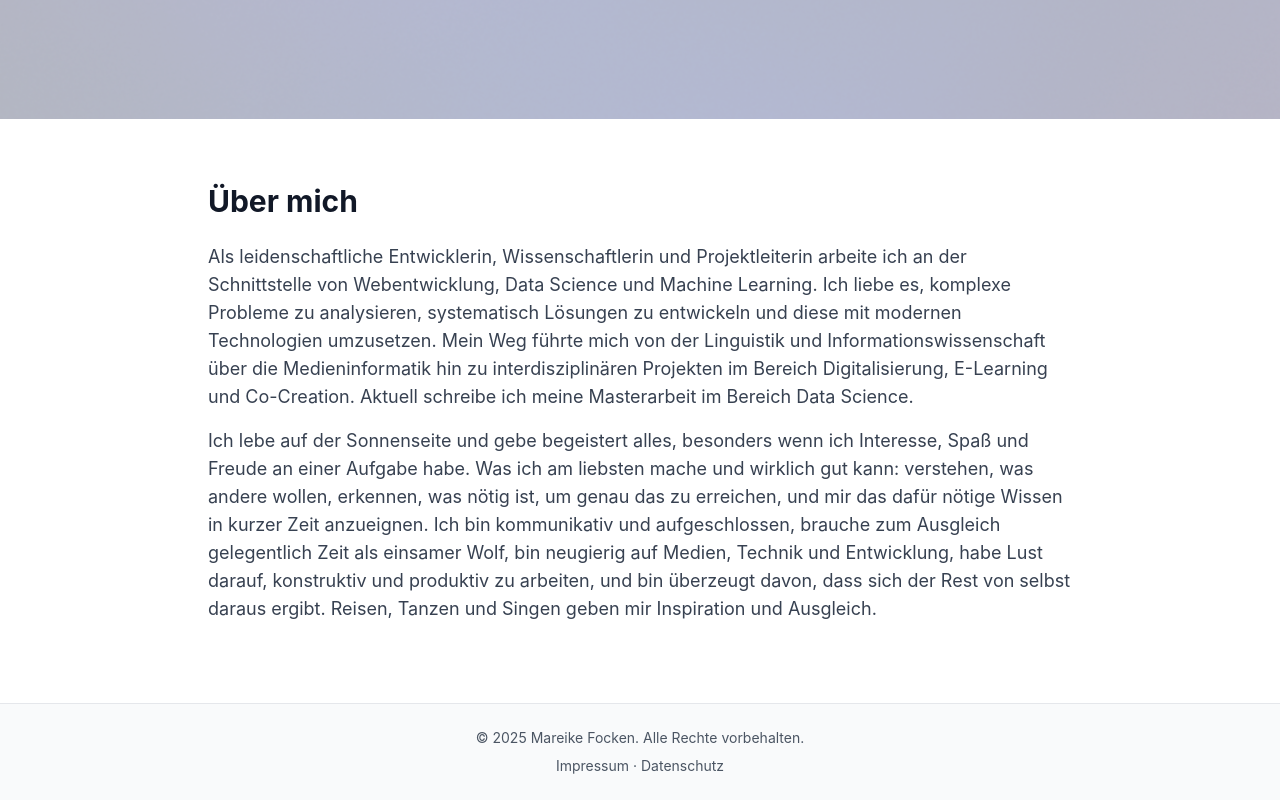
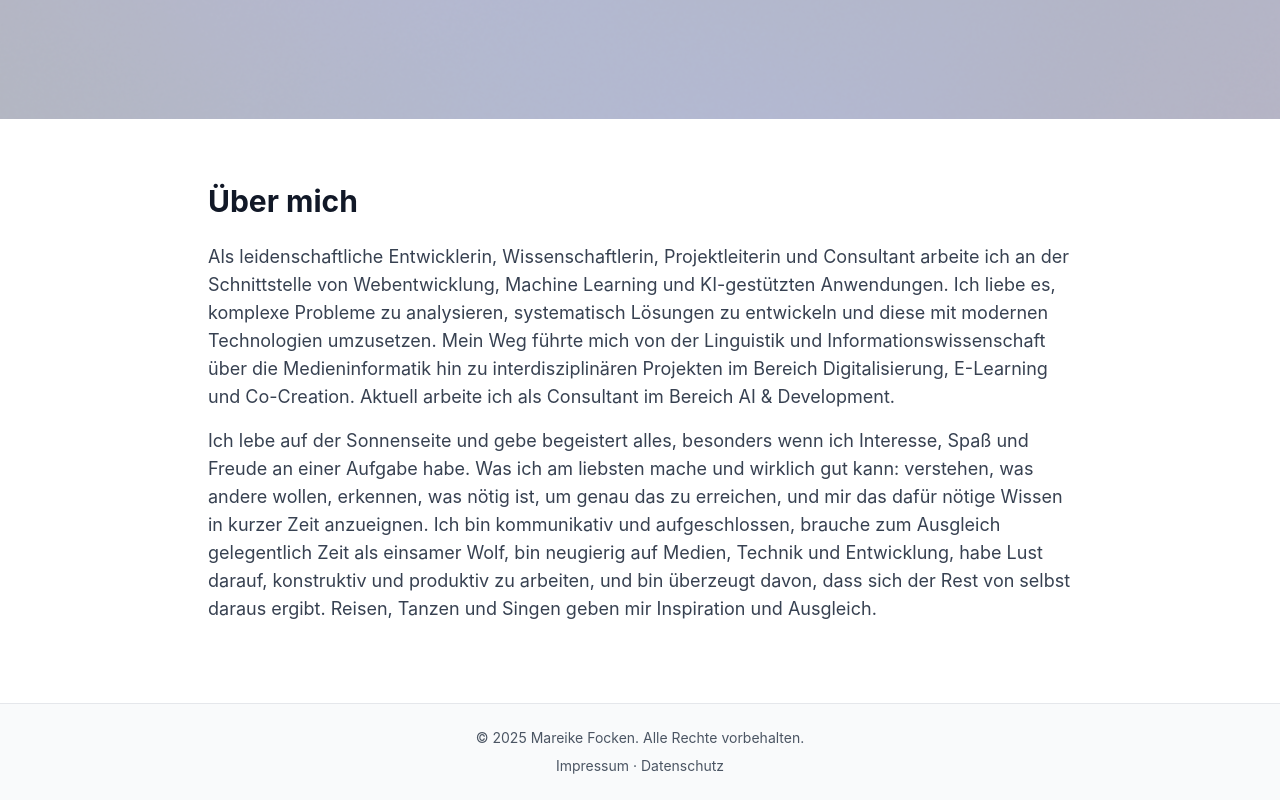
Before and after one commit to mafo3186/me, a Next.js app: page / in a window 1280 px wide. Shown: the part 742-1542 px from the top of the page. Built offline with nearby package versions, Linux system fonts and the light colour scheme.

Commit message:
updating intro-statement

```diff
--- a/app/page.tsx
+++ b/app/page.tsx
@@ -46,12 +46,12 @@ export default function Home() {
       <div className="max-w-4xl mx-auto py-16 px-4">
         <h2 className="text-3xl font-bold mb-6 text-gray-900 dark:text-white">Über mich</h2>
         <p className="text-lg text-gray-700 dark:text-gray-300 mb-4">
-          Als leidenschaftliche Entwicklerin, Wissenschaftlerin und Projektleiterin arbeite ich an der Schnittstelle
-          von Webentwicklung, Data Science und Machine Learning. Ich liebe es, komplexe
+          Als leidenschaftliche Entwicklerin, Wissenschaftlerin, Projektleiterin und Consultant arbeite ich an der Schnittstelle
+          von Webentwicklung, Machine Learning und KI-gestützten Anwendungen. Ich liebe es, komplexe
           Probleme zu analysieren, systematisch Lösungen zu entwickeln und diese mit modernen
           Technologien umzusetzen. Mein Weg führte mich von der Linguistik und
           Informationswissenschaft über die Medieninformatik hin zu interdisziplinären Projekten
-          im Bereich Digitalisierung, E-Learning und Co-Creation. Aktuell schreibe ich meine Masterarbeit im Bereich Data Science.
+          im Bereich Digitalisierung, E-Learning und Co-Creation. Aktuell arbeite ich als Consultant im Bereich AI & Development.
         </p>
         <p className="text-lg text-gray-700 dark:text-gray-300 mb-4">
           Ich lebe auf der Sonnenseite und gebe begeistert alles, besonders wenn ich Interesse, Spaß und Freude an einer Aufgabe habe.
```
